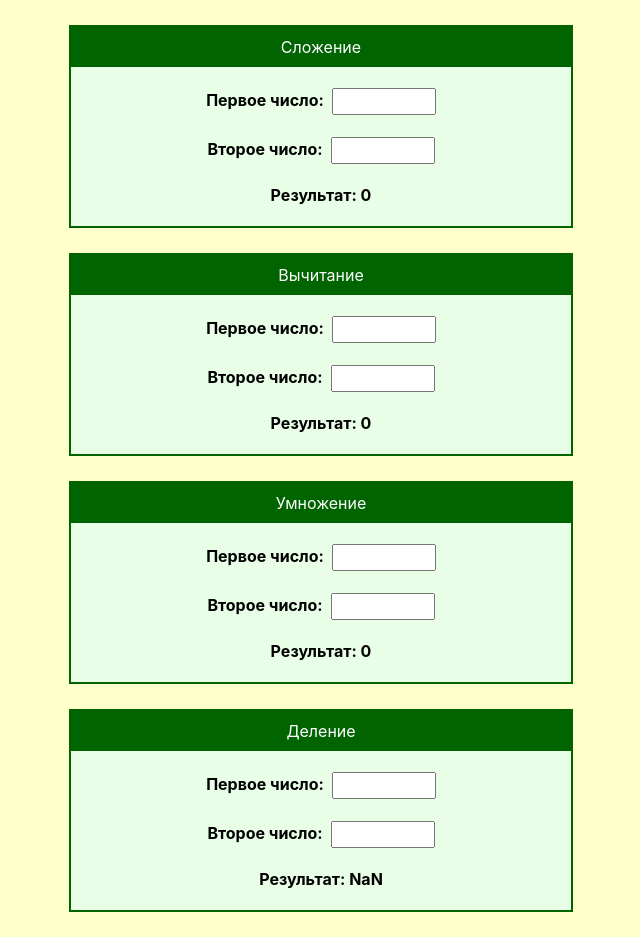
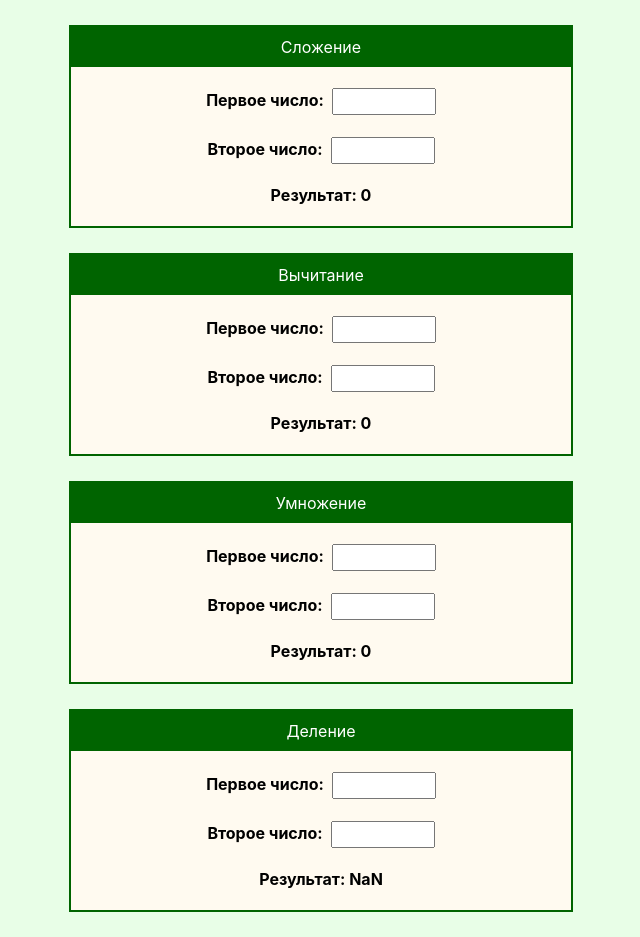
Before and after one commit to alvi813/input-calc2, a React (Create React App) app: page / in a window 1280 px wide. Shown: the whole page, without its empty margins (319-959 px from the left). Built offline with nearby package versions, Linux system fonts and the light colour scheme.

Commit message:
change background-color

```diff
--- a/src/App.css
+++ b/src/App.css
@@ -12,7 +12,7 @@
 }
 
 .calculation {
-  background-color: #e8fee7;
+  background-color: floralwhite;
   margin: 25px auto;
   width: 500px;
   border: 2px solid darkgreen;
@@ -23,3 +23,7 @@
   padding: 4px 0 4px 0;
   width: 100px;
 }
+
+body {
+  background-color: #e8fee7;
+}
```
